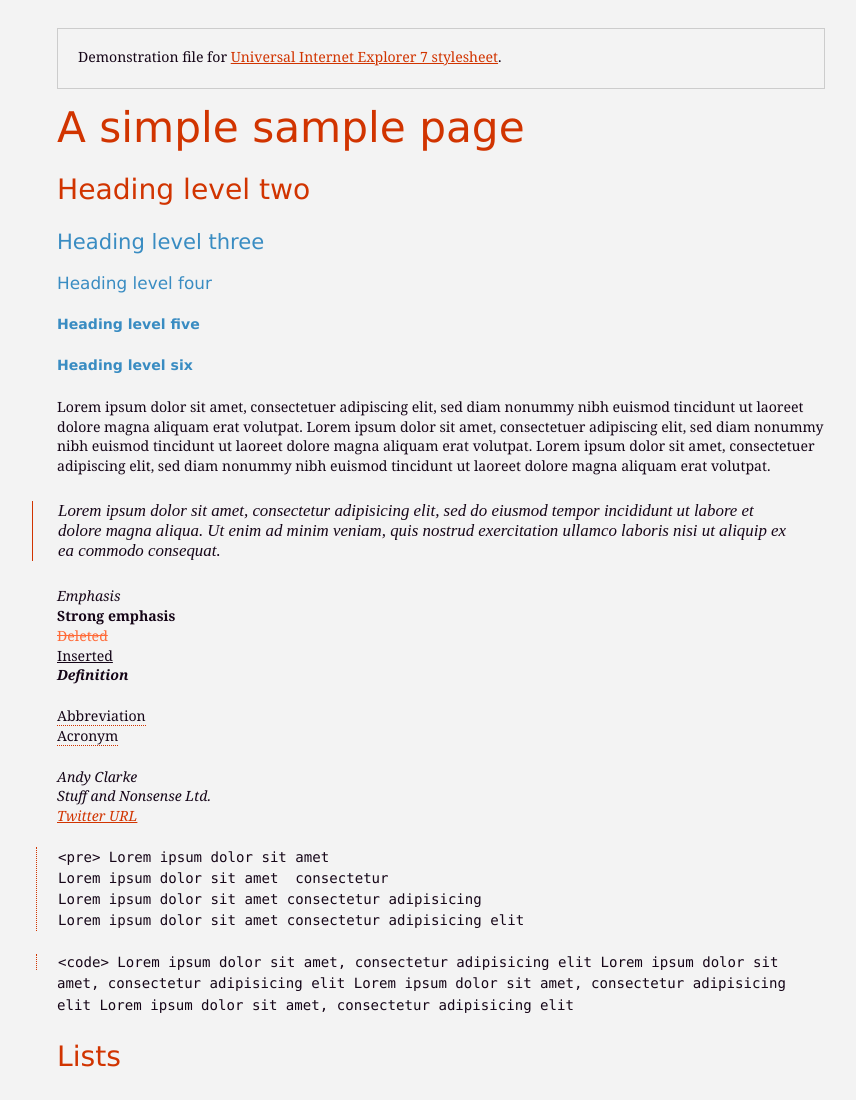
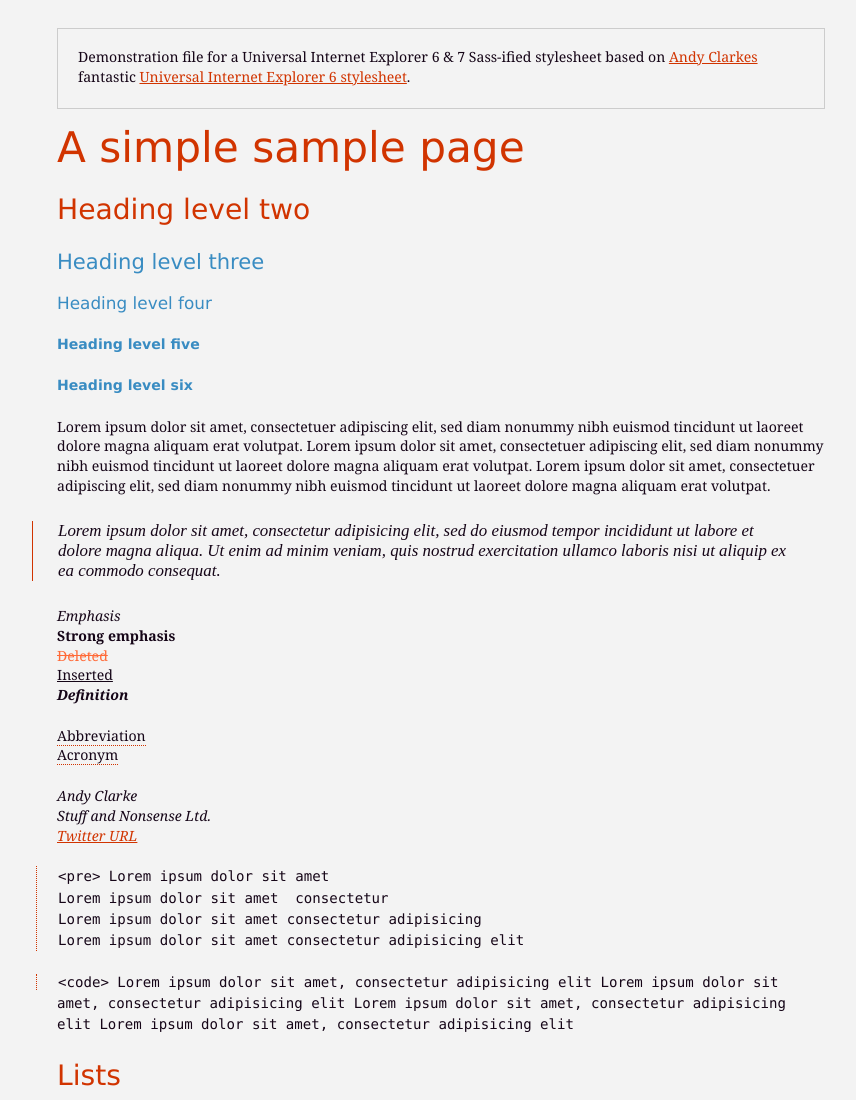
Before and after one commit to sturobson/Universal-IE7, a plain HTML site: page Universal-IE7.html in a window 1280 px wide. Shown: the top 1100 px of the page, without its empty margins (199-1055 px from the left). Drawn offline with Linux system fonts and the light colour scheme.

Commit message:
updated some details on the demo page

```diff
--- a/Universal-IE7.html
+++ b/Universal-IE7.html
@@ -12,7 +12,7 @@
 <body>
 
 <div style="margin-bottom : 18px; padding : 18px 20px 0 20px; border : 1px solid #ccc;">
-<p>Demonstration file for <a href="http://stuffandnonsense.co.uk/blog/about/universal_internet_explorer_6_css/">Universal Internet Explorer 7 stylesheet</a>.</p>
+<p>Demonstration file for a Universal Internet Explorer 6 & 7 Sass-ified stylesheet based on <a href="http://www.twitter.com/malarkey">Andy Clarkes</a> fantastic  <a href="http://stuffandnonsense.co.uk/blog/about/universal_internet_explorer_6_css/">Universal Internet Explorer 6 stylesheet</a>.</p>
 </div>
 
 <h1>A simple sample page</h1>
```
